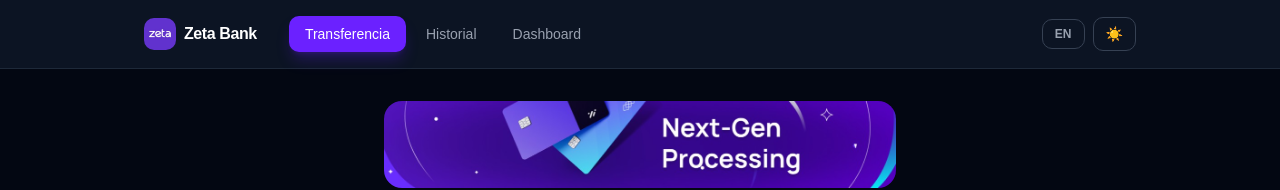
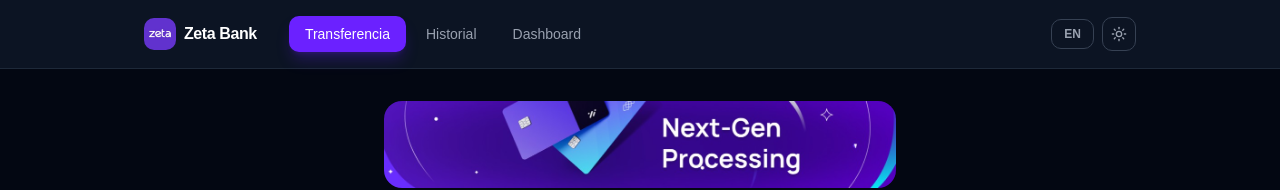
Before and after one commit to SebaFretes/bank-transfer-simulator, a React (Vite) app: page / in a window 1280 px wide. Shown: the top 190 px of the page. Built offline with nearby package versions, Linux system fonts and the light colour scheme.

Commit message:
add shadcn

```diff
--- a/src/App.tsx
+++ b/src/App.tsx
@@ -6,6 +6,7 @@ import TransferPage from './pages/TransferPage'
 import HistoryPage from './pages/HistoryPage'
 import DashboardPage from './pages/DashboardPage'
 import zetaLogo from '../src/assets/zetasuite_logo.jpeg'
+import { Moon, Sun } from 'lucide-react'
 
 export default function App() {
   const { t, i18n } = useTranslation()
@@ -63,9 +64,9 @@ export default function App() {
               </button>
               <button
                 onClick={() => setDark(!dark)}
-                className="text-sm px-3 py-1.5 rounded-lg border border-gray-700 text-gray-400 hover:text-white hover:border-gray-500 transition-all"
+                className="p-2 rounded-lg border border-gray-700 text-gray-400 hover:text-white hover:border-gray-500 transition-all"
               >
-                {dark ? '☀️' : '🌙'}
+                {dark ? <Sun size={16} /> : <Moon size={16} />}
               </button>
             </div>
           </div>
```
